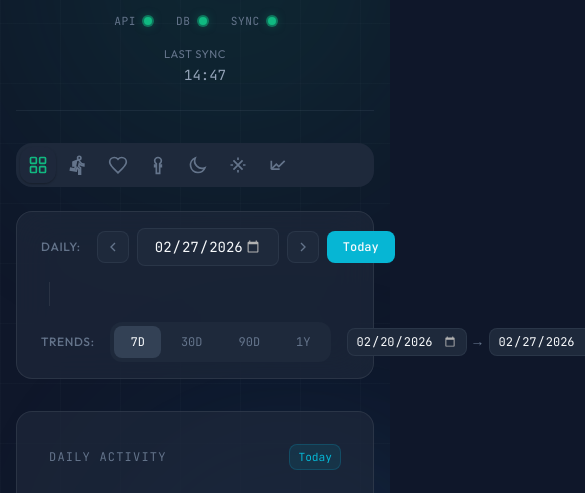
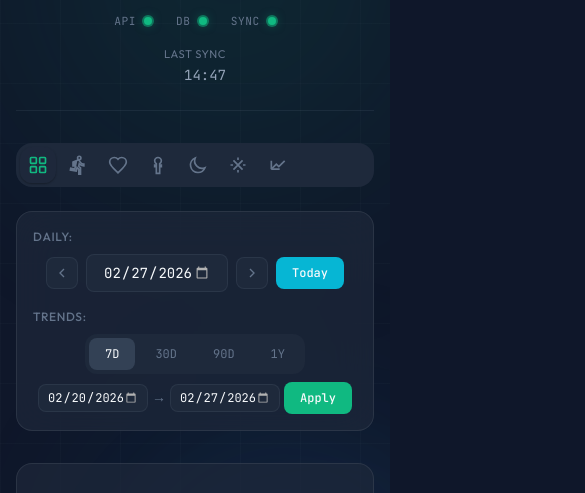
Before and after one commit to gavraq/health-service, a website: page static/index.html in a window 390 px wide. Shown: the part 97-590 px from the top of the page, 585 px wide, since content can reach past the window. Drawn offline with nearby package versions, Linux system fonts and the light colour scheme; no server answers.

Commit message:
fix: Stack date controls vertically on mobile to prevent horizontal overflow
Co-Authored-By: Claude Opus 4.6 <noreply@anthropic.com>

```diff
--- a/static/css/styles.css
+++ b/static/css/styles.css
@@ -1404,12 +1404,39 @@ body {
         flex-direction: column;
         align-items: stretch;
         gap: var(--space-md);
-    }
-
-    .daily-picker,
-    .trend-presets,
+        padding: var(--space-md);
+    }
+
+    .control-group {
+        flex-direction: column;
+        align-items: stretch;
+        gap: var(--space-sm);
+    }
+
+    .control-separator {
+        display: none;
+    }
+
+    .daily-picker {
+        justify-content: center;
+    }
+
+    .trend-controls {
+        flex-direction: column;
+        gap: var(--space-sm);
+    }
+
+    .trend-presets {
+        justify-content: center;
+    }
+
     .custom-range {
         justify-content: center;
+        flex-wrap: wrap;
+    }
+
+    .date-input-sm {
+        width: 110px;
     }
 
     .quick-stats-row {
```
